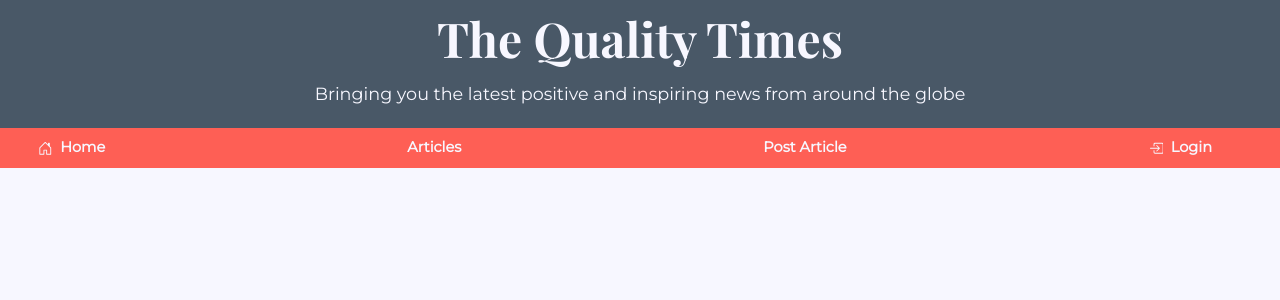
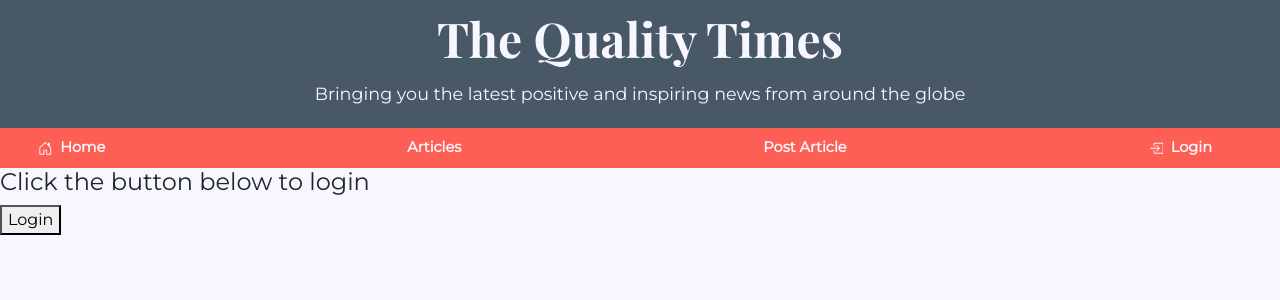
Before and after one commit to rachelanna4/quality-times-frontend, a React (Create React App) app: page /login in a window 1280 px wide. Shown: the top 300 px of the page. Built offline with nearby package versions, Linux system fonts and the light colour scheme; no server answers.

Commit message:
implment context api functionality to login default user

```diff
--- a/src/App.js
+++ b/src/App.js
@@ -3,6 +3,7 @@ import "./App.css";
 import { Switch, Route } from "react-router-dom";
 import Header from "./components/Header";
 import Navigation from "./components/Nav";
+import Login from "./components/Login";
 import LatestNews from "./components/LatestNews";
 import TopicsGallery from "./components/TopicsGallery";
 import Articles from "./components/Articles";
@@ -38,6 +39,9 @@ function App() {
           <LatestNews />
           <TopicsGallery topics={topics} isTopicError={isTopicError} />
         </Route>
+        <Route exact path="/login">
+          <Login />
+        </Route>
         <Route exact path="/articles">
           <Articles topicsList={topics} />
         </Route>
--- /dev/null
+++ b/src/components/Login.jsx
@@ -0,0 +1,27 @@
+import React, { useContext } from 'react';
+import { UserContext, RequiresLogin, RequiresGuest} from '../contexts/User';
+
+const Login = () => {
+    const { setUser, isLoggedIn} = useContext(UserContext);
+
+    return (
+        <>
+        <RequiresGuest isLoggedIn={isLoggedIn}>
+            <section className="Login">
+                <h4>Click the button below to login</h4>
+                <button onClick={ () => {
+                    setUser("jessjelly")
+                }
+                }>Login</button>
+            </section>
+        </RequiresGuest>
+        <RequiresLogin isLoggedIn={isLoggedIn}>
+            <section className="Login">
+                <p>Succesfully logged in</p>
+            </section>
+        </RequiresLogin>
+        </>
+    );
+};
+
+export default Login;
--- a/src/contexts/User.js
+++ b/src/contexts/User.js
@@ -13,3 +13,11 @@ export const UserProvider = ({ children }) => {
     </UserContext.Provider>
   );
 };
+
+export const RequiresLogin = ({ isLoggedIn, children }) => {
+  return <section>{isLoggedIn && children}</section>;
+};
+
+export const RequiresGuest = ({ isLoggedIn, children }) => {
+  return <section>{!isLoggedIn && children}</section>;
+};
--- a/src/index.js
+++ b/src/index.js
@@ -1,13 +1,16 @@
 import React from "react";
 import ReactDOM from "react-dom";
 import { BrowserRouter } from "react-router-dom";
+import { UserProvider } from "./contexts/User.js";
 import "./index.css";
 import App from "./App";
 
 ReactDOM.render(
   <React.StrictMode>
     <BrowserRouter>
-      <App />
+      <UserProvider>
+        <App />
+      </UserProvider>
     </BrowserRouter>
   </React.StrictMode>,
   document.getElementById("root")
```
